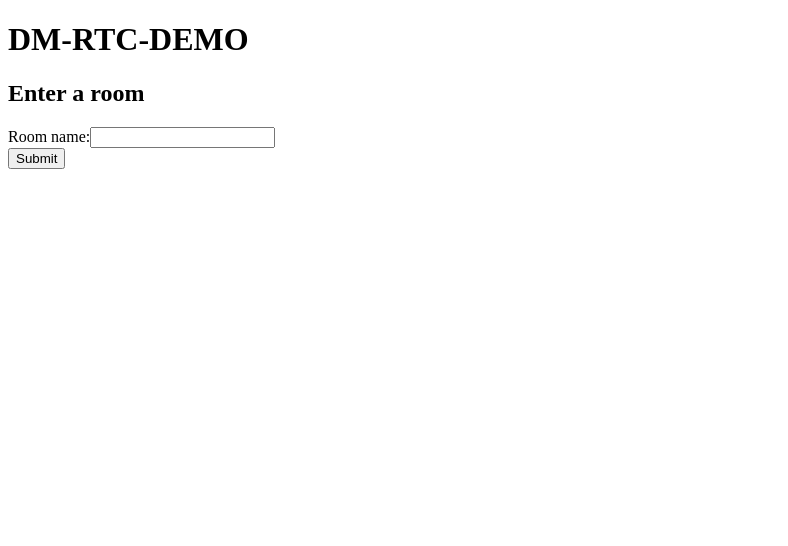
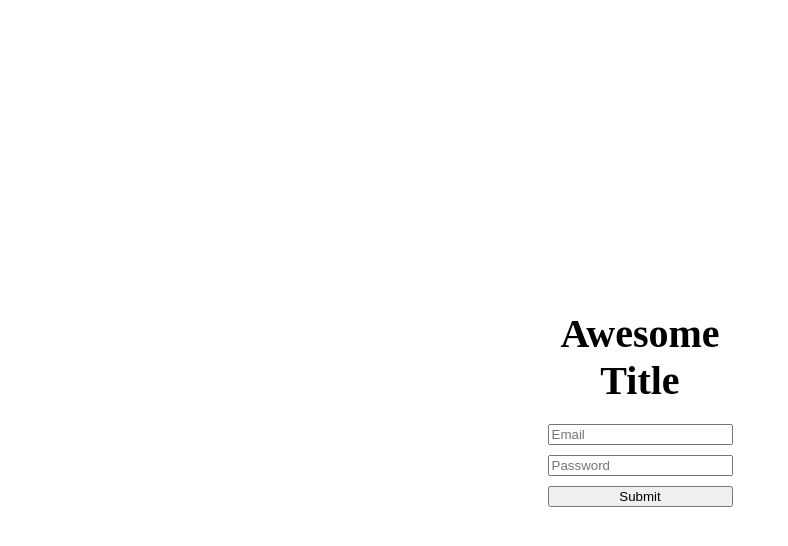
Before and after one commit to GwangjoGong/web-rtc-demo, a React (Create React App) app: page /#/ in a window 1280 px wide. Shown: the top 546 px of the page, without its empty margins (0-788 px from the left). Built offline with nearby package versions, Linux system fonts and the light colour scheme.

Commit message:
:sparkles: Updated

```diff
--- a/package.json
+++ b/package.json
@@ -8,8 +8,10 @@
     "@testing-library/user-event": "^12.1.10",
     "react": "^17.0.1",
     "react-dom": "^17.0.1",
+    "react-hook-form": "^6.14.2",
     "react-router-dom": "^5.2.0",
     "react-scripts": "4.0.1",
+    "styled-components": "^5.2.1",
     "web-vitals": "^0.2.4"
   },
   "scripts": {
@@ -38,6 +40,7 @@
   },
   "devDependencies": {
     "axios": "^0.21.1",
+    "firebase": "^8.2.3",
     "twilio-video": "2.8.0"
   }
 }
--- a/src/components/App.js
+++ b/src/components/App.js
@@ -1,21 +1,33 @@
-import { Route, HashRouter as Router } from "react-router-dom";
+import {
+  Route,
+  HashRouter as Router,
+  Redirect,
+  Switch,
+} from "react-router-dom";
+import Landing from "../routes/Landing";
 import VideoChat from "../routes/VideoChat";
 
+const isLoggedIn = window.localStorage.getItem("uid");
+
 function App() {
-  return (
-    <>
-      <h1>DM-RTC-DEMO</h1>
-      <Router>
-        {/* <Route path="/login">
-        <Login />
-      </Route> */}
-        <Route path="/" exact>
-          <VideoChat />
-        </Route>
-        {/* <Redirect from="*" to="/login"></Redirect> */}
-      </Router>
-    </>
-  );
+  return <Router>{isLoggedIn ? <LoggedInRoute /> : <LoggedOutRoute />}</Router>;
 }
 
+const LoggedOutRoute = () => (
+  <Switch>
+    <Route path="/" exact>
+      <Landing></Landing>
+    </Route>
+    <Redirect to="/" />
+  </Switch>
+);
+
+const LoggedInRoute = () => (
+  <Switch>
+    <Route path="/" exact>
+      <VideoChat />
+    </Route>
+  </Switch>
+);
+
 export default App;
--- a/src/components/Lobby.js
+++ b/src/components/Lobby.js
@@ -1,20 +1,44 @@
-const Lobby = ({ roomName, handleRoomNameChange, handleSubmit }) => {
+import styled from "styled-components";
+
+const Room = styled.li`
+  text-decoration: underline;
+  cursor: pointer;
+  color: blue;
+`;
+
+const Lobby = ({
+  roomName,
+  handleRoomNameChange,
+  handleSubmit,
+  rooms,
+  onClickRoom,
+}) => {
   return (
-    <form onSubmit={handleSubmit}>
-      <h2>Enter a room</h2>
-
-      <div>
-        <label htmlFor="room">Room name:</label>
+    <>
+      <h2>Awesome Web RTC</h2>
+      <form onSubmit={handleSubmit}>
         <input
           type="text"
-          id="room"
+          placeholder="Room Name"
           value={roomName}
           onChange={handleRoomNameChange}
-          required
         />
-      </div>
-      <button type="submit">Submit</button>
-    </form>
+        <button type="submit">Create Room</button>
+      </form>
+      <h4>Rooms</h4>
+      <ul>
+        {rooms.map((room) => (
+          <Room
+            key={room.id}
+            onClick={() => {
+              onClickRoom(room);
+            }}
+          >
+            {room.name}
+          </Room>
+        ))}
+      </ul>
+    </>
   );
 };
 
--- a/src/components/Participant.js
+++ b/src/components/Participant.js
@@ -66,7 +66,7 @@ const Participant = ({ participant }) => {
     <div className="participant">
       <h3>{participant.identity}</h3>
       <video ref={videoRef} autoPlay={true} />
-      <audio ref={audioRef} autoPlay={true} muted={true} />
+      <audio ref={audioRef} autoPlay={true} muted={false} />
     </div>
   );
 };
--- a/src/components/Room.js
+++ b/src/components/Room.js
@@ -2,9 +2,10 @@ import { useEffect, useState } from "react";
 import Video from "twilio-video";
 import Participant from "./Participant";
 
-const Room = ({ roomName, token, handleLogout }) => {
+const Room = ({ roomName, token, handleLogout, masterId, destroyRoom }) => {
   const [room, setRoom] = useState(null);
   const [participants, setParticipants] = useState([]);
+  const uid = localStorage.getItem("uid");
 
   const remoteParticipants = participants.map((participant) => (
     <Participant key={participant.sid} participant={participant} />
@@ -45,10 +46,21 @@ const Room = ({ roomName, token, handleLogout }) => {
     };
   }, [roomName, token]);
 
+  console.log(uid, masterId);
+
   return (
     <div className="room">
       <h2>Room: {roomName}</h2>
-      <button onClick={handleLogout}>Log out</button>
+      {uid === masterId && (
+        <button
+          onClick={() => {
+            destroyRoom(roomName);
+          }}
+        >
+          Finish
+        </button>
+      )}
+      <button onClick={handleLogout}>Exit</button>
       <div className="local-participant">
         {room ? (
           <Participant
--- /dev/null
+++ b/src/firebase.js
@@ -0,0 +1,14 @@
+import firebase from "firebase";
+import "firebase/auth";
+import "firebase/firestore";
+
+var firebaseConfig = {
+  apiKey: "AIzaSyBMNcK7xi_KXZRekuLASf4xSWjZx0r2mGI",
+  authDomain: "web-rtc-demo-d50a6.firebaseapp.com",
+  projectId: "web-rtc-demo-d50a6",
+  storageBucket: "web-rtc-demo-d50a6.appspot.com",
+  messagingSenderId: "437164856196",
+  appId: "1:437164856196:web:2d42d4014eb528351143d1",
+};
+
+export const fb = firebase.initializeApp(firebaseConfig);
--- /dev/null
+++ b/src/routes/Landing.js
@@ -0,0 +1,81 @@
+import { useForm } from "react-hook-form";
+import styled from "styled-components";
+import { fb } from "../firebase";
+
+const Container = styled.div`
+  width: 100%;
+  height: 100vh;
+  display: flex;
+  flex-direction: column;
+  align-items: center;
+  justify-content: center;
+`;
+
+const Logo = styled.span`
+  font-weight: bold;
+  font-size: 40px;
+  text-align: center;
+`;
+
+const Form = styled.form`
+  display: grid;
+  grid-gap: 10px;
+  margin-top: 20px;
+`;
+
+const Landing = () => {
+  const { register, handleSubmit, errors } = useForm();
+
+  const onSubmit = async (data) => {
+    const { email, password } = data;
+    try {
+      const {
+        user: { uid },
+      } = await fb.auth().signInWithEmailAndPassword(email, password);
+      window.localStorage.setItem("uid", uid);
+    } catch (err) {
+      if (err.code === "auth/user-not-found") {
+        const {
+          user: { uid },
+        } = await fb.auth().createUserWithEmailAndPassword(email, password);
+        window.localStorage.setItem("uid", uid);
+      } else {
+        alert(err);
+      }
+    } finally {
+      window.location.reload();
+    }
+  };
+  return (
+    <Container>
+      <Logo>
+        Awesome
+        <br />
+        Title
+      </Logo>
+      <Form onSubmit={handleSubmit(onSubmit)}>
+        <input
+          name="email"
+          type="email"
+          placeholder="Email"
+          defaultValue=""
+          ref={register({ required: true })}
+        />
+
+        <input
+          name="password"
+          type="password"
+          placeholder="Password"
+          minLength={6}
+          required
+          ref={register({ required: true, minLength: 6 })}
+        />
+        {errors.exampleRequired && <span>This field is required</span>}
+
+        <input type="submit" />
+      </Form>
+    </Container>
+  );
+};
+
+export default Landing;
--- a/src/routes/VideoChat.js
+++ b/src/routes/VideoChat.js
@@ -1,20 +1,49 @@
-import { useCallback, useState } from "react";
+import { useCallback, useEffect, useState } from "react";
 import Room from "../components/Room";
 import { getToken } from "../api";
 import Lobby from "../components/Lobby";
+import { fb } from "../firebase";
 
 const VideoChat = () => {
   const [roomName, setRoomName] = useState("");
   const [token, setToken] = useState(null);
+  const [rooms, setRooms] = useState([]);
+  const [masterId, setMasterId] = useState(null);
 
-  const handleRoomNameChange = useCallback((event) => {
-    setRoomName(event.target.value);
-  }, []);
+  useEffect(() => {
+    fetchData();
+  }, [token]);
+
+  const fetchData = () => {
+    const roomsQuery = fb.firestore().collection("rooms");
+    roomsQuery.get().then((snapshot) => {
+      const rooms = snapshot.docs.map((doc) => {
+        return { id: doc.id, ...doc.data() };
+      });
+      console.log(rooms);
+      setRooms(rooms);
+    });
+  };
+
+  const handleRoomNameChange = useCallback(
+    (event) => {
+      setRoomName(event.target.value);
+    },
+    // eslint-disable-next-line react-hooks/exhaustive-deps
+    [token]
+  );
 
   const handleSubmit = useCallback(
     async (event) => {
       event.preventDefault();
       const { data } = await getToken();
+      const roomRef = fb.firestore().collection("rooms").doc(roomName);
+      const uid = localStorage.getItem("uid");
+      await roomRef.set({
+        name: roomName,
+        master: uid,
+      });
+      setMasterId(uid);
       setToken(data.token);
     },
     // eslint-disable-next-line react-hooks/exhaustive-deps
@@ -25,10 +54,29 @@ const VideoChat = () => {
     setToken(null);
   }, []);
 
+  const destroyRoom = async (roomName) => {
+    console.log(roomName);
+    fb.firestore().collection("rooms").doc(roomName).delete();
+    setToken(null);
+  };
+
+  const onClickRoom = async (room) => {
+    const { data } = await getToken();
+    setMasterId(room.uid);
+    setToken(data.token);
+    setRoomName(room.name);
+  };
+
   let render;
   if (token) {
     render = (
-      <Room roomName={roomName} token={token} handleLogout={handleLogout} />
+      <Room
+        roomName={roomName}
+        token={token}
+        masterId={masterId}
+        handleLogout={handleLogout}
+        destroyRoom={destroyRoom}
+      />
     );
   } else {
     render = (
@@ -36,6 +84,8 @@ const VideoChat = () => {
         roomName={roomName}
         handleRoomNameChange={handleRoomNameChange}
         handleSubmit={handleSubmit}
+        rooms={rooms}
+        onClickRoom={onClickRoom}
       />
     );
   }
```
Also changed, not shown: 2 other files (tests, documents, lock files or other folders).
